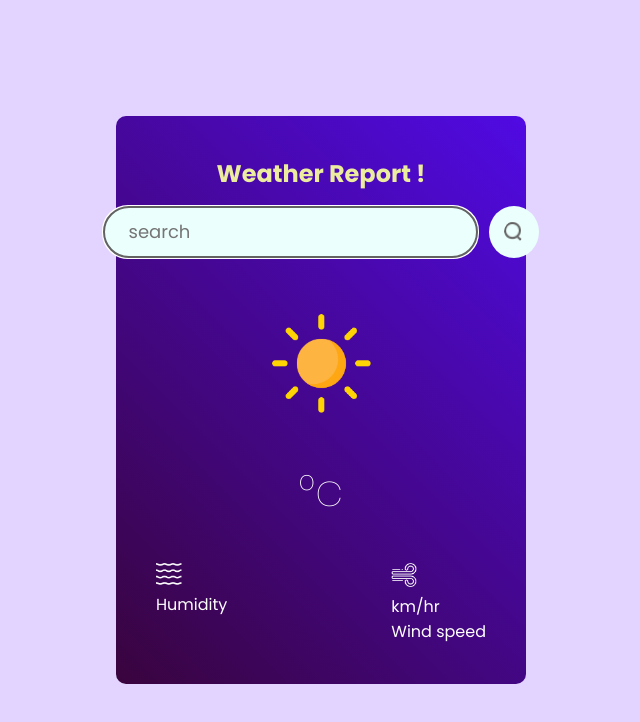
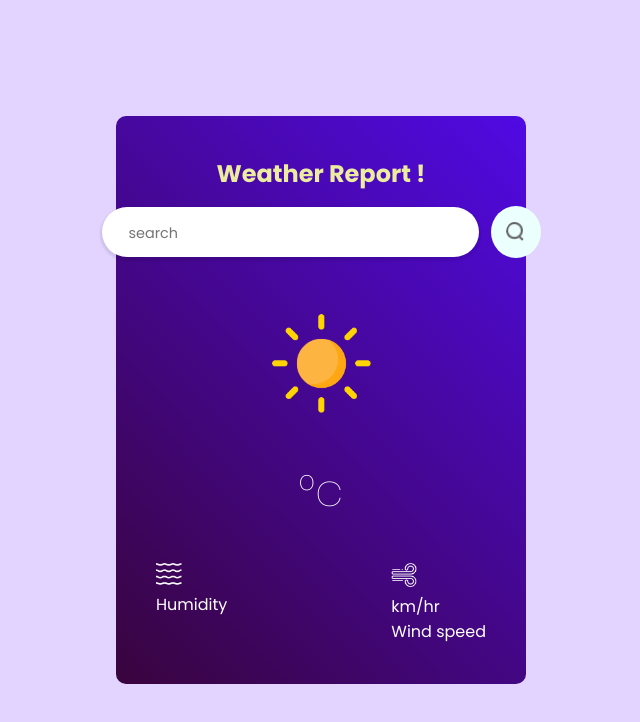
Before and after one commit to mujubarrahaman/Weather-App, a React (Vite) app: page / in a window 1280 px wide. Shown: the top 722 px of the page, without its empty margins (319-959 px from the left). Built offline with nearby package versions, Linux system fonts and the light colour scheme; a web font is replaced by a local one.

Commit message:
Updated a input

```diff
--- a/src/components/Weather.css
+++ b/src/components/Weather.css
@@ -25,13 +25,22 @@
 }
 .search-bar input{
     height: 50px;
-    border: none;
-    outline: auto;
+    border: 2px solid  transparent;
+
     border-radius: 40px;
     padding-left: 25px;
-    color: #626262;
-    background: #ebfffc;
+    /* color: #626262;
+    background: #ebfffc; */
     font-size: 18px;
+    box-shadow: 0px 2px 2px 2px rgba(0, 0, 0, 0.088);
+    transition: border .3s ease-in-out;
+
+}
+.search-bar input:focus{
+    border-color: #eeff04;
+}
+.search-bar input::placeholder{
+    font-size: .9rem;
 }
 .search-bar img{
     width: 50px;
```
